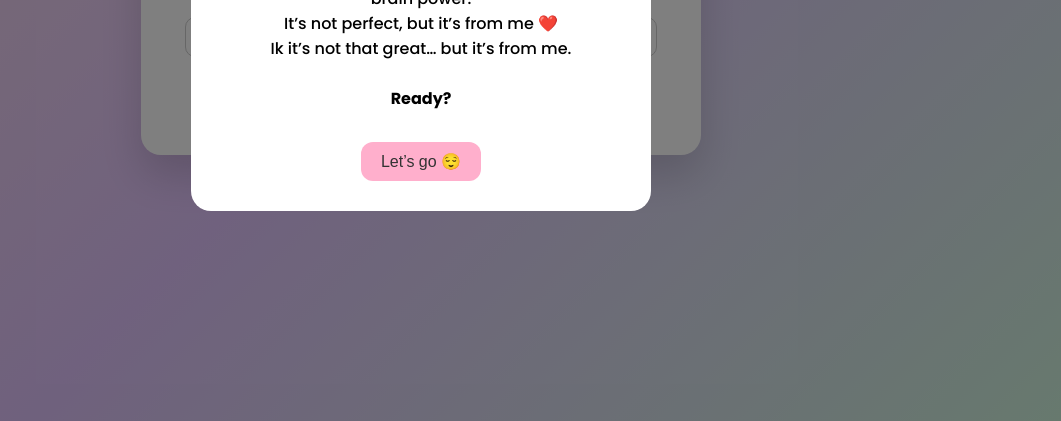
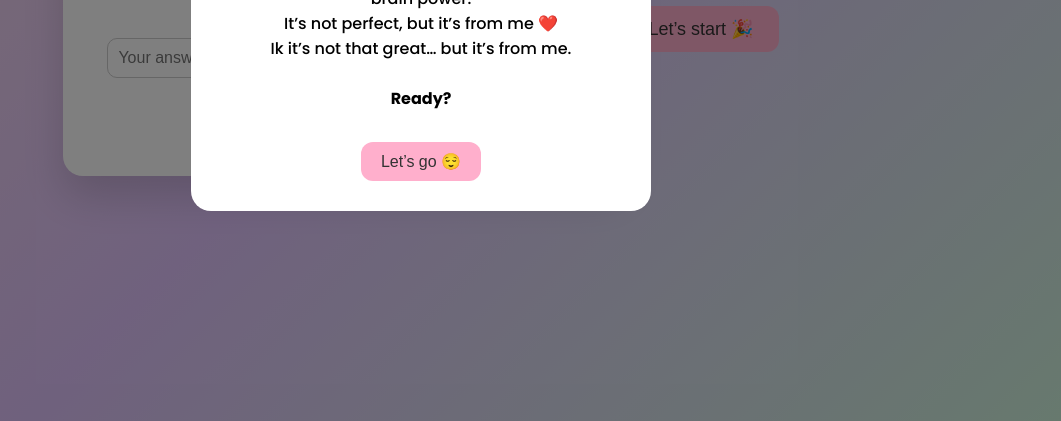
Before and after one commit to manyatha757-svg/..., a plain HTML site: page index.html in a window 1280 px wide. Shown: the part 379-800 px from the top of the page, without its empty margins (219-1280 px from the left). Drawn offline with Linux system fonts and the light colour scheme.

Commit message:
Update index.html

```diff
--- a/index.html
+++ b/index.html
@@ -175,6 +175,12 @@
   function closePopup() {
     document.getElementById("popup").style.display = "none";
   }
+  </script>
+   <a href="maze.html">
+  <button style="padding:12px 25px; font-size:18px; cursor:pointer;">
+    Let’s start 🎉
+  </button>
+</a>
 
 
 
```
